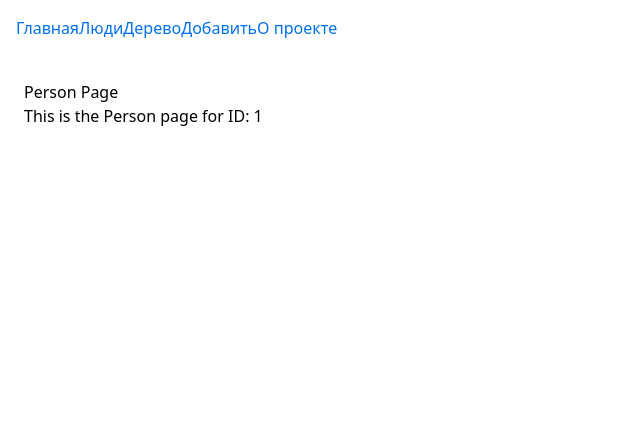
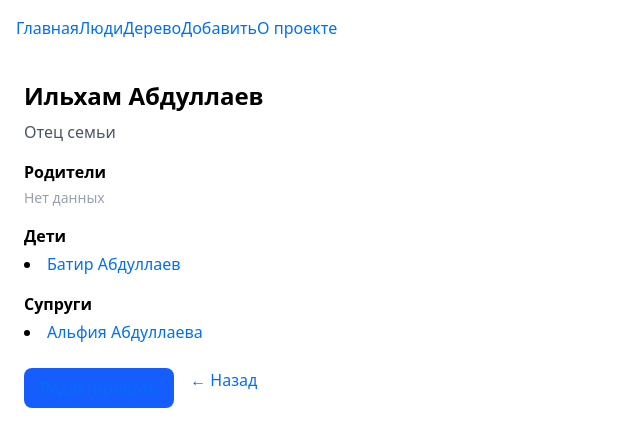
Before and after one commit to Onepunchman-Frg/family-tree-portfolio, a Next.js app: page /people/1 in a window 1280 px wide. Shown: the top 446 px of the page, without its empty margins (0-640 px from the left). Built offline with nearby package versions, Linux system fonts and the light colour scheme.

Commit message:
feat: add person profile page with relations

```diff
--- a/src/app/people/[id]/page.tsx
+++ b/src/app/people/[id]/page.tsx
@@ -1,8 +1,81 @@
-export default function PersonPage({ params }: { params: { id: string } }) {
+import { people } from "@/data/people";
+import { findPersonById, findPeopleByIds } from "@/utils/relations";
+import Link from "next/link";
+
+interface Props {
+  params: {
+    id: string;
+  };
+}
+
+export default function PersonPage({ params }: Props) {
+  const person = findPersonById(people, params.id);
+
+  if (!person) {
+    return <p>Человек не найден</p>;
+  }
+
+  const parents = findPeopleByIds(people, person.parentsIds);
+  const children = findPeopleByIds(people, person.childrenIds);
+  const spouses = findPeopleByIds(people, person.spouseIds);
+
+  return (
+    <section className="max-w-2xl">
+      <h1 className="text-2xl font-bold mb-2">
+        {person.firstName} {person.lastName}
+      </h1>
+
+      <p className="text-gray-600 mb-4">{person.description}</p>
+
+      <div className="space-y-4">
+        <InfoBlock title="Родители" people={parents} />
+        <InfoBlock title="Дети" people={children} />
+        <InfoBlock title="Супруги" people={spouses} />
+      </div>
+
+      <div className="mt-6 flex gap-4">
+        <Link
+          href={`/edit/${person.id}`}
+          className="rounded-lg bg-blue-600 px-4 py-2 text-white hover:bg-blue-700"
+        >
+          Редактировать
+        </Link>
+
+        <Link href="/people" className="text-blue-600 hover:underline">
+          ← Назад
+        </Link>
+      </div>
+    </section>
+  );
+}
+
+function InfoBlock({
+  title,
+  people,
+}: {
+  title: string;
+  people: { id: string; firstName: string; lastName: string }[];
+}) {
   return (
     <div>
-      <h1>Person Page</h1>
-      <p>This is the Person page for ID: {params.id}</p>
+      <h2 className="font-semibold mb-1">{title}</h2>
+
+      {people.length === 0 ? (
+        <p className="text-gray-400 text-sm">Нет данных</p>
+      ) : (
+        <ul className="list-disc list-inside">
+          {people.map((p) => (
+            <li key={p.id}>
+              <Link
+                href={`/people/${p.id}`}
+                className="text-blue-600 hover:underline"
+              >
+                {p.firstName} {p.lastName}
+              </Link>
+            </li>
+          ))}
+        </ul>
+      )}
     </div>
   );
 }
--- a/src/utils/relations.ts
+++ b/src/utils/relations.ts
@@ -1 +1,12 @@
-// работа со связями
+import { Person } from "@/types/person";
+
+export function findPersonById(
+  people: Person[],
+  id: string,
+): Person | undefined {
+  return people.find((person) => person.id === id);
+}
+
+export function findPeopleByIds(people: Person[], ids: string[]): Person[] {
+  return people.filter((person) => ids.includes(person.id));
+}
```
